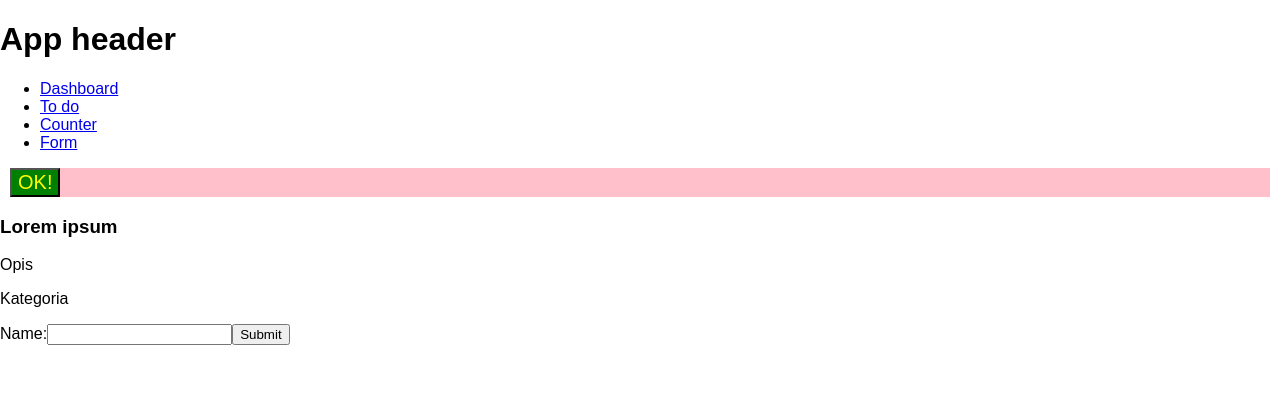
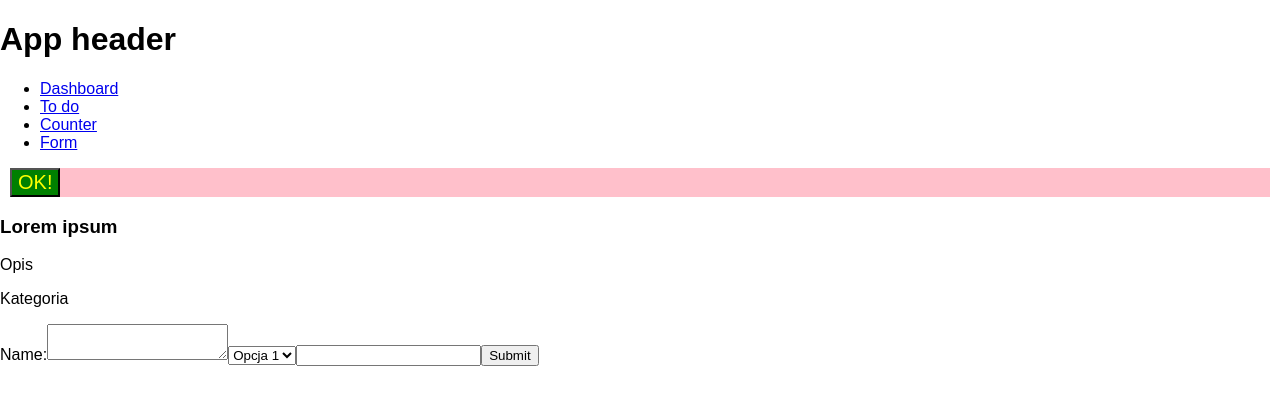
Before and after one commit to wojciechpaluch/react, a React (Create React App) app: page /form in a window 1280 px wide. Shown: the top 404 px of the page. Built offline with nearby package versions, Linux system fonts and the light colour scheme.

Commit message:
added event to textarea

```diff
--- a/src/components/form/index.js
+++ b/src/components/form/index.js
@@ -4,6 +4,8 @@ class Form extends Component {
     constructor(props) {
         super(props);
         this.handleTitle = this.handleTitle.bind(this);
+        this.handleTextArea = this.handleTextArea.bind(this);
+        this.handleSelect = this.handleSelect.bind(this);
         this.state = {
             title: 'Lorem ipsum',
             description: 'Opis',
@@ -14,6 +16,19 @@ class Form extends Component {
     handleTitle(event) {
         this.setState({
             title: event.target.value
+        })
+    }
+
+    handleTextArea(event) {
+        this.setState({
+            description: event.target.value
+        })
+
+    }
+
+    handleSelect(event) {
+        this.setState({
+            category: event.target.value
         })
     }
 
@@ -28,6 +43,12 @@ class Form extends Component {
                     <label>
                         Name:
                     </label>
+                    <textarea onChange={this.handleTextArea}/>
+                    <select onChange={this.handleSelect} >
+                        <option> Opcja 1 </option>
+                        <option> Opcja 2 </option>
+                        <option> Opcja 3 </option>
+                    </select>
                     <input type="text" onChange={this.handleTitle}/>
                     <input type="submit" value="Submit"/>
                 </div>
```
